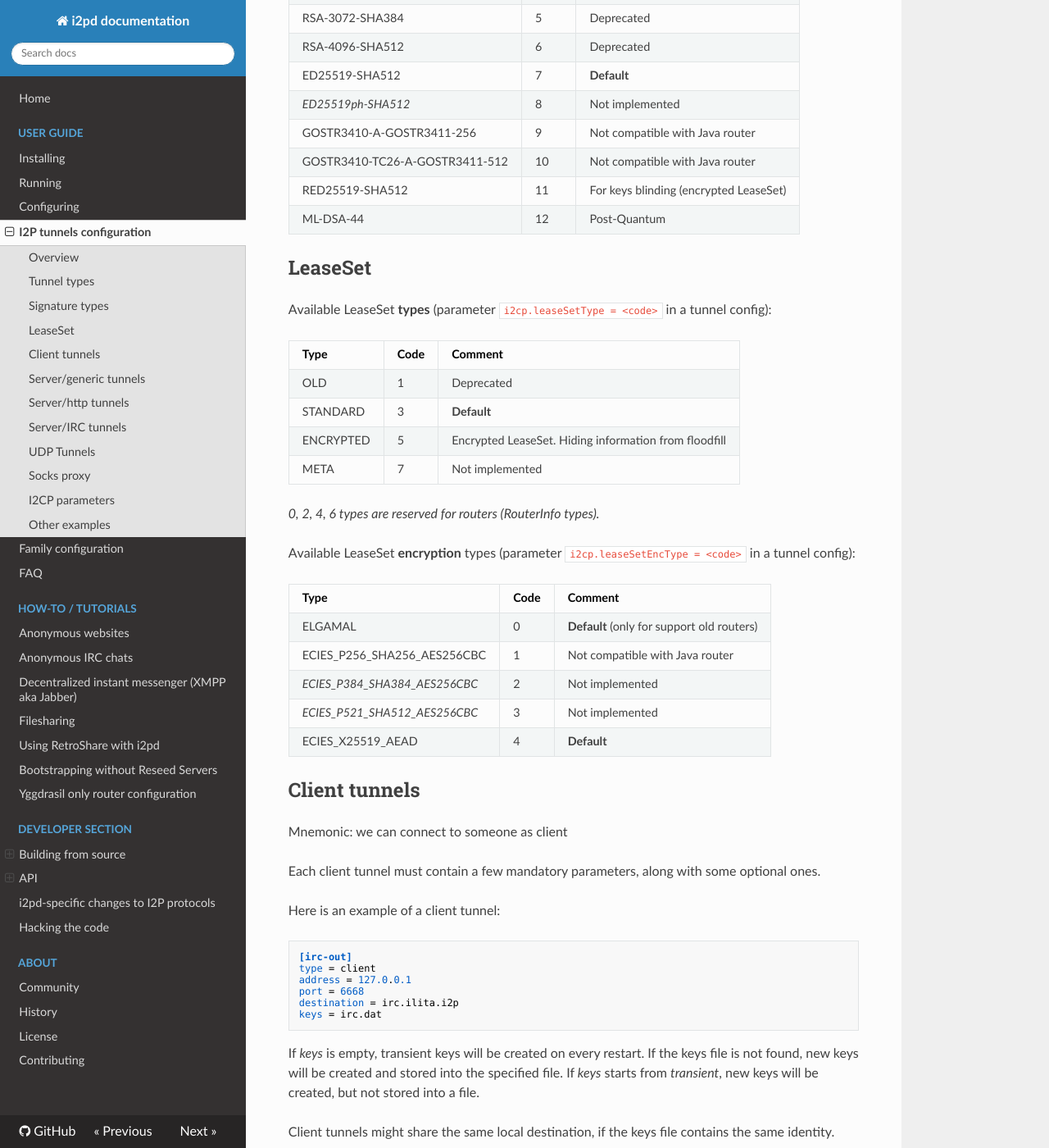
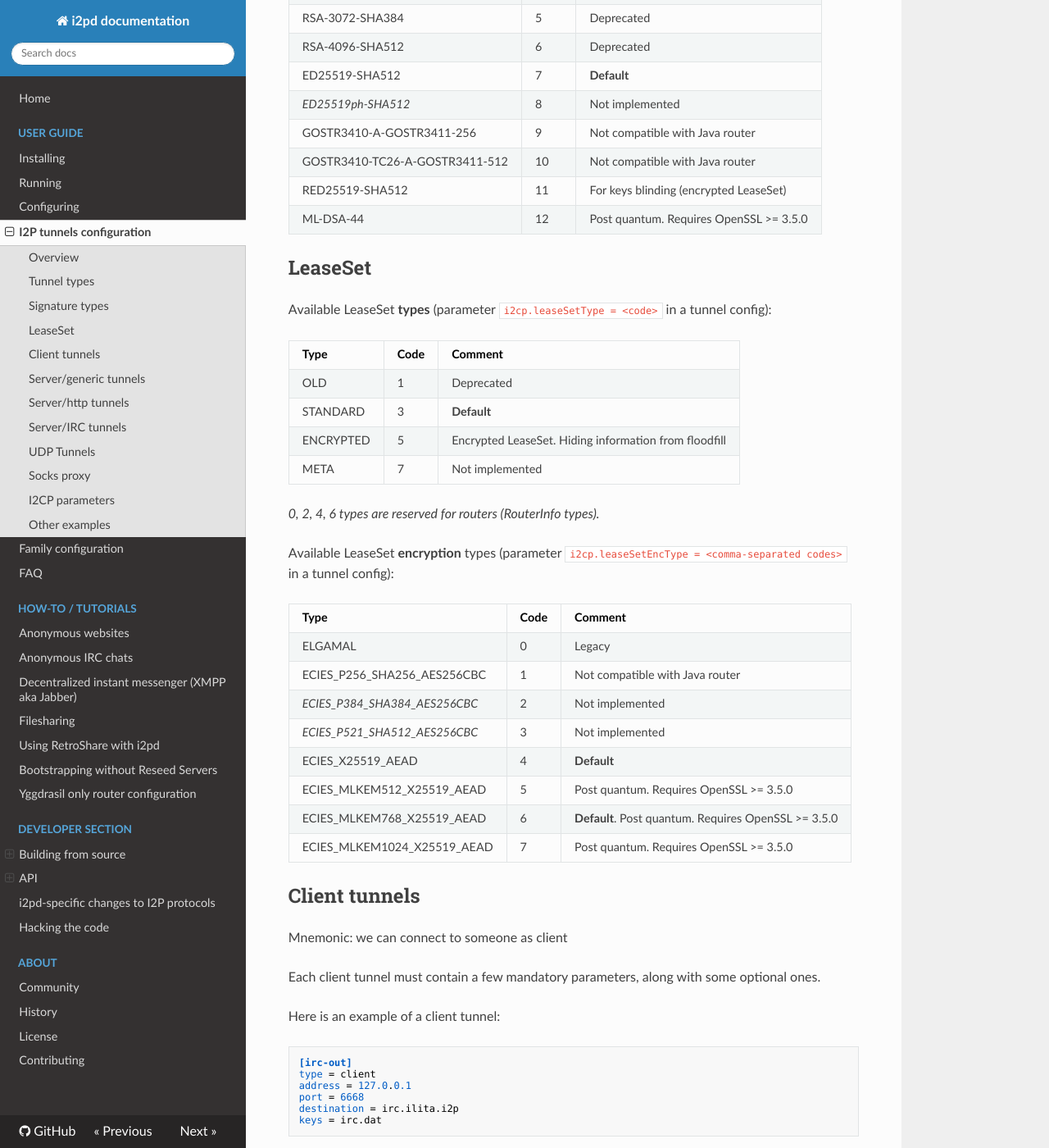
Before and after one commit to PurpleI2P/i2pd_docs_en, an MkDocs documentation site: the page built from docs/user-guide/tunnels.md, in a window 1280 px wide and 1400 px high, scrolled down 1212 px. Shown: the whole window at 82% size. Built offline with MkDocs 1.6.1, drawn with Linux system fonts in a browser that asks for light colours; nearby versions of some CDN libraries.

Commit message:
Post quantum crypto types

```diff
--- a/docs/user-guide/tunnels.md
+++ b/docs/user-guide/tunnels.md
@@ -48,7 +48,7 @@ ED25519-SHA512                       | 7    | **Default**
 GOSTR3410-A-GOSTR3411-256            | 9    | Not compatible with Java router
 GOSTR3410-TC26-A-GOSTR3411-512       | 10   | Not compatible with Java router
 RED25519-SHA512                      | 11   | For keys blinding (encrypted LeaseSet)
-ML-DSA-44                            | 12   | Post-Quantum
+ML-DSA-44                            | 12   | Post quantum. Requires OpenSSL >= 3.5.0
 
 LeaseSet
 ------------
@@ -64,15 +64,18 @@ META        | 7    | Not implemented
 
 *0, 2, 4, 6 types are reserved for routers (RouterInfo types).*
 
-Available LeaseSet **encryption** types (parameter `i2cp.leaseSetEncType = <code>` in a tunnel config):
+Available LeaseSet **encryption** types (parameter `i2cp.leaseSetEncType = <comma-separated codes>` in a tunnel config):
 
 Type                                 | Code | Comment
 ------------------------------------ | ---- | -----------
-ELGAMAL                              | 0    | **Default** (only for support old routers)
+ELGAMAL                              | 0    | Legacy
 ECIES_P256_SHA256_AES256CBC          | 1    | Not compatible with Java router
 *ECIES_P384_SHA384_AES256CBC*        | 2    | Not implemented
 *ECIES_P521_SHA512_AES256CBC*        | 3    | Not implemented
 ECIES_X25519_AEAD                    | 4    | **Default**
+ECIES_MLKEM512_X25519_AEAD           | 5    | Post quantum. Requires OpenSSL >= 3.5.0
+ECIES_MLKEM768_X25519_AEAD           | 6    | **Default**. Post quantum. Requires OpenSSL >= 3.5.0
+ECIES_MLKEM1024_X25519_AEAD          | 7    | Post quantum. Requires OpenSSL >= 3.5.0
 
 Client tunnels
 --------------
```
